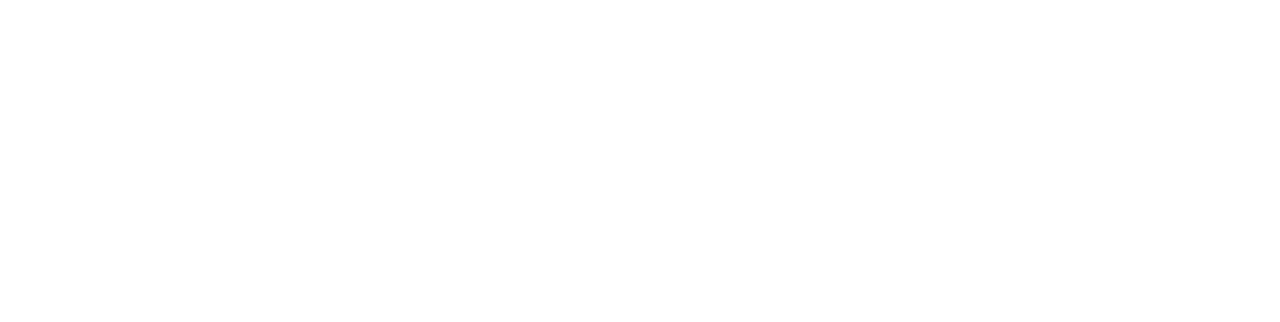
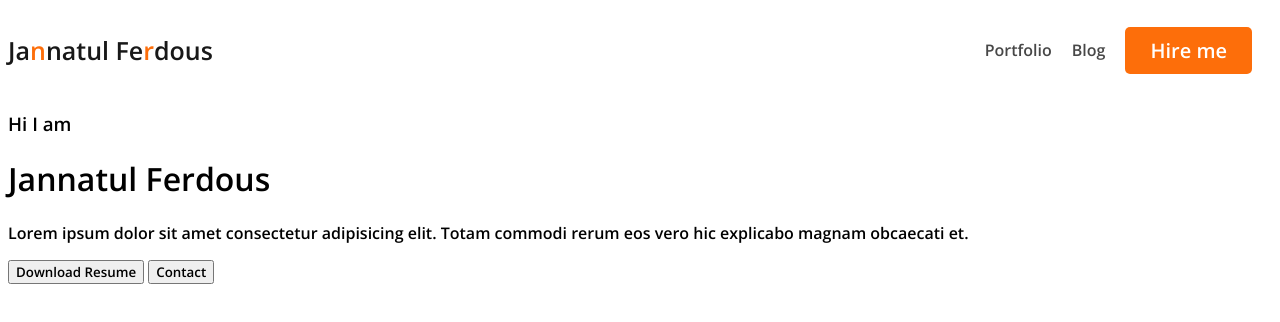
Before and after one commit to jfsz7/webdev-portfolio, a plain HTML site: page index.html in a window 1280 px wide. Drawn offline with nearby package versions, Linux system fonts and the light colour scheme.

Commit message:
styles folder n nav style update

```diff
--- a/index.html
+++ b/index.html
@@ -6,14 +6,53 @@
     <meta http-equiv="X-UA-Compatible" content="IE=edge">
     <meta name="viewport" content="width=device-width, initial-scale=1.0">
     <title>Web Developer Portfolio</title>
+    <link href="https://fonts.googleapis.com/css2?family=Open+Sans:wght@600&display=swap" rel="stylesheet">
+    <link rel="stylesheet" href="styles/style.css">
 </head>
 
 <body>
     <header>
+        <nav>
+            <h3 class="nav-title">Ja<Span class="text-primary">n</Span>natul Fe<span class="text-primary ">r</span>dous
+            </h3>
+            <ul>
+                <li><a href="">Portfolio</a></li>
+                <li><a href="">Blog</a></li>
+                <li><button class="btn-primary">Hire me</button></li>
+            </ul>
+        </nav>
+    </header>
 
-    </header>
+
+
+
+
+
+
+
+
+
+
+
+
+
+
+
+
+
     <main>
-
+        <div class="intro">
+            <h3>Hi I am</h3>
+            <h1>Jannatul Ferdous</h1>
+            <div class="intro">
+                <p>Lorem ipsum dolor sit amet consectetur adipisicing elit. Totam commodi rerum eos vero hic explicabo
+                    magnam obcaecati et.</p>
+            </div>
+            <div class="btn">
+                <button class="btn">Download Resume</button>
+                <button class="btn">Contact</button>
+            </div>
+        </div>
     </main>
     <footer>
 
--- /dev/null
+++ b/styles/style.css
@@ -0,0 +1,44 @@
+/* common shared styles */
+* {
+
+    font-family: 'Open Sans', sans-serif;
+}
+.text-primary {
+    color:#FD6E0A ;
+}
+.btn-primary {
+    background-color: #FD6E0A;
+    border-radius: 5px;
+    border-style: none;
+    color:#FFF;
+    padding: 10px 25px;
+    font-weight: 500;
+    font-size: 20px;
+
+}
+/* nav styles*/
+nav {
+    display: flex;
+    align-items: center;
+    justify-content: space-between;
+}
+.nav-title {
+    color: #181818;
+    font-size: 25px;
+    font-weight: 800;
+}
+nav > ul {
+    display: flex;
+    align-items: center;
+
+}
+
+nav li {
+    list-style: none;
+    margin-right: 20px;
+
+}
+nav a {
+    text-decoration: none;
+    color:  #474747;
+}
```
